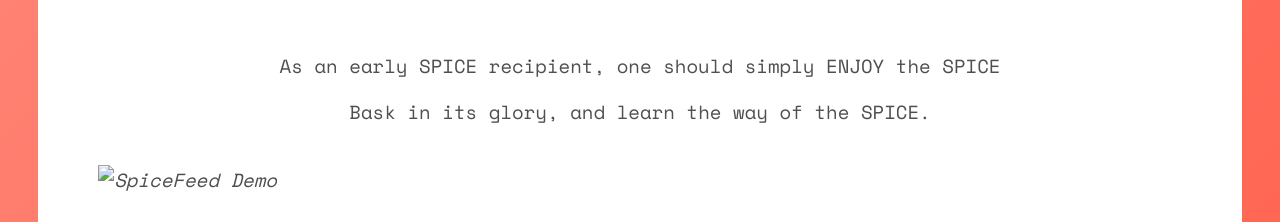
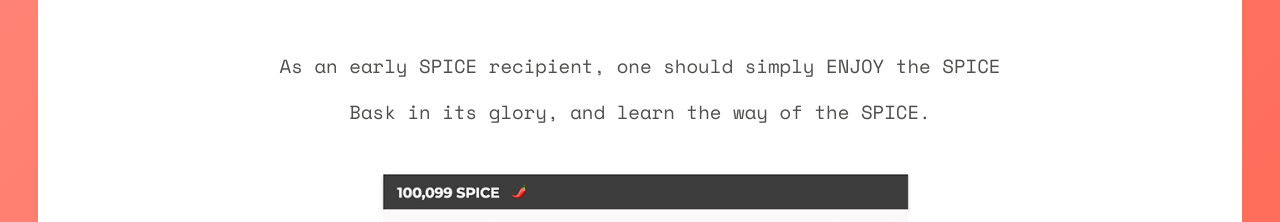
Before and after one commit to slowsynapse/SimpleSpice, a plain HTML site: page index.html in a window 1280 px wide. Shown: the part 578-800 px from the top of the page. Drawn offline with nearby package versions, Linux system fonts and the light colour scheme; the site is published under a folder, as on GitHub Pages, so addresses that start at the root find nothing.

Commit message:
Update index.html

```diff
--- a/index.html
+++ b/index.html
@@ -44,7 +44,7 @@
             <div class="container">
 
                 <!-- Info -->
-                <img class="mb3" src="/img/presentor.jpg" alt="SpiceFeed Demo">
+                <img class="mb3" src="./img/presentor.jpg" alt="SpiceFeed Demo">
                 &nbsp;
                 <section class="pt2 pb3">
                     <div class="grid-row">
```
